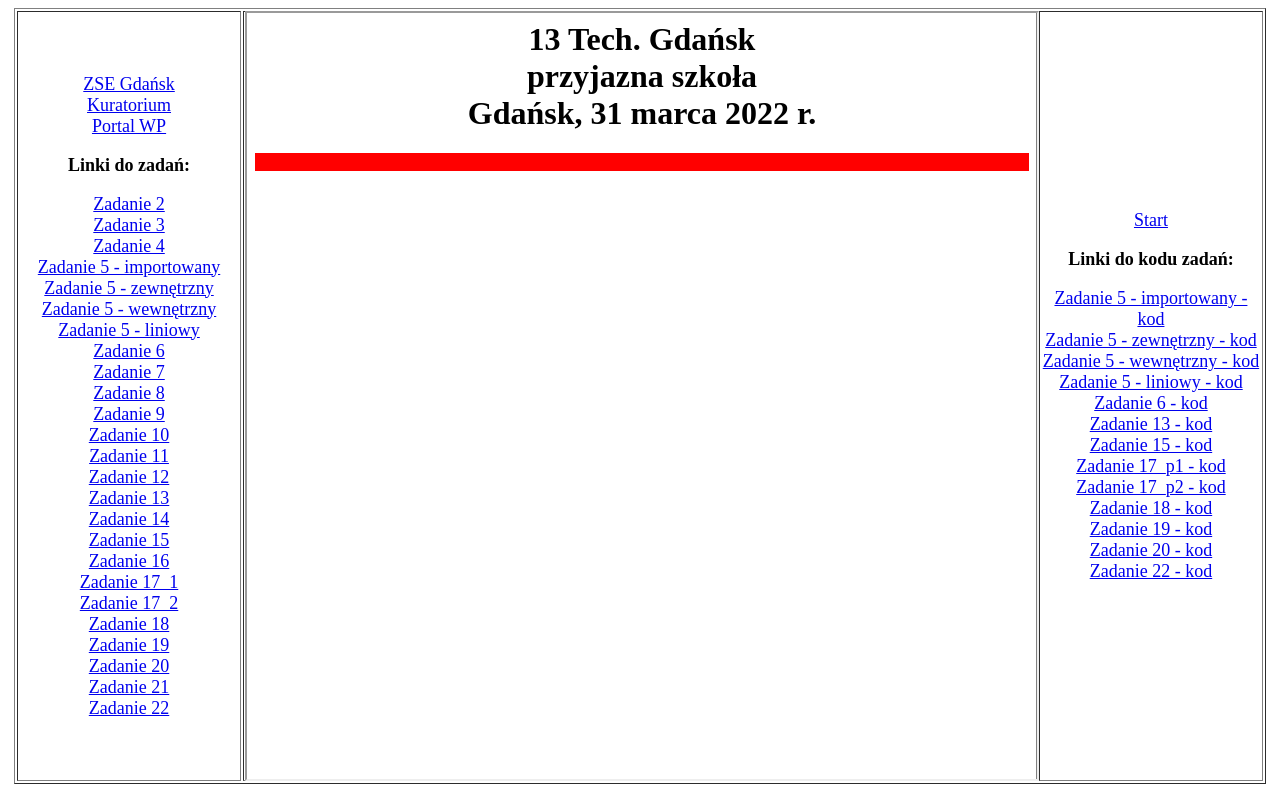
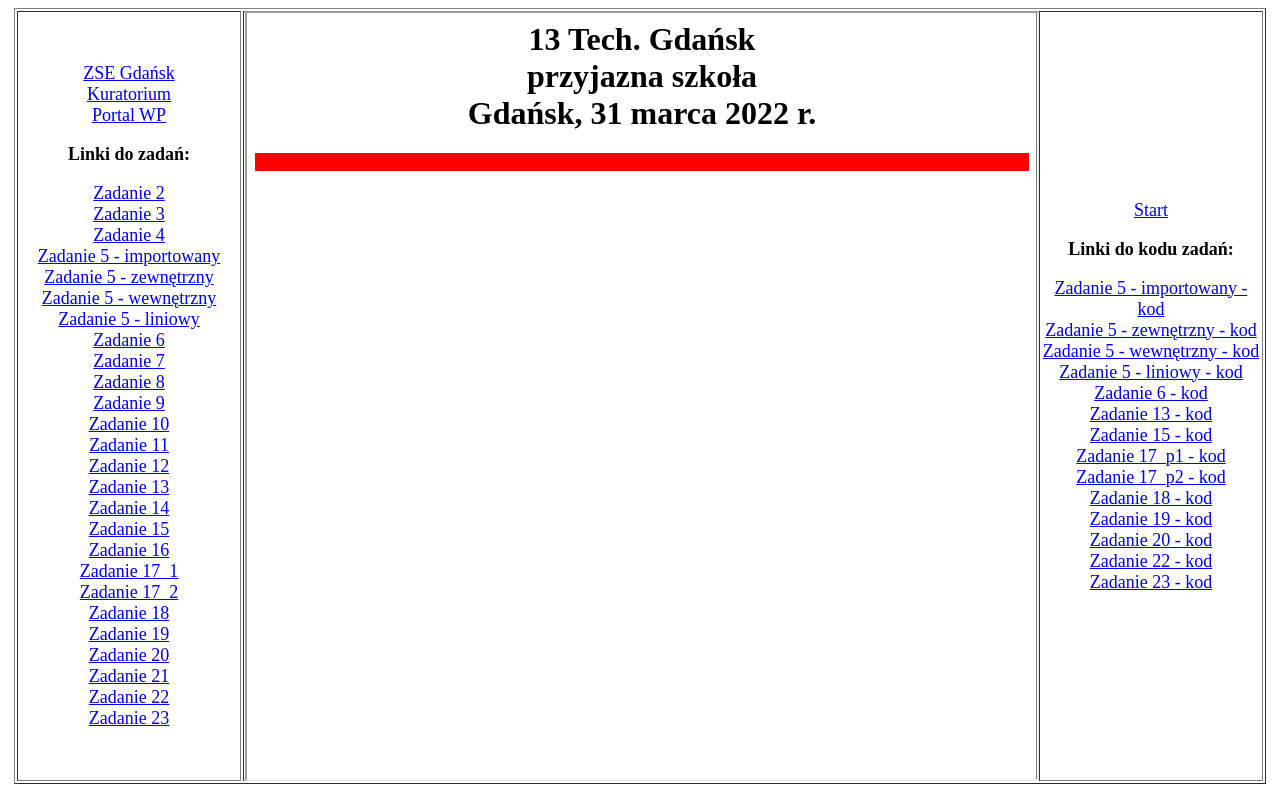
Before and after one commit to tooja/css, a plain HTML site: page index.html in a window 1280 px wide. Drawn offline with Linux system fonts and the light colour scheme.

Commit message:
Update index.html

```diff
--- a/index.html
+++ b/index.html
@@ -2,7 +2,7 @@
 	<head>
 		<META HTTP-EQUIV="content-type" CONTENT="text/html; CHARSET=UTF-8">
 		<title> Norbert Bańka </title>
-		<link rel="shortcut icon" href="ikona.png">
+		<link rel="shortcut icon" href="obrazki\ikona.png">
 	</head>
 	<body>
 		<table width=99% height=99% border="1" align="center">
@@ -66,6 +66,8 @@
 	<br>
 <a href="bank_z22.html" target="strony">Zadanie 22</a>
 	<br>
+<a href="bank_z23.html" target="strony">Zadanie 23</a>
+	<br>
  </font>
 	</td>
 	<td align=center><iframe width=100% height=100% name="strony" src="start.html" border="0"></iframe>
@@ -101,6 +103,8 @@
 	<br>
 <a href="bank_z22_kod.html" target="strony">Zadanie 22 - kod</a>
 	<br>
+<a href="bank_z23_kod.html" target="strony">Zadanie 23 - kod</a>
+	<br>
  </font>
 	</td>
 	</tr>
```
